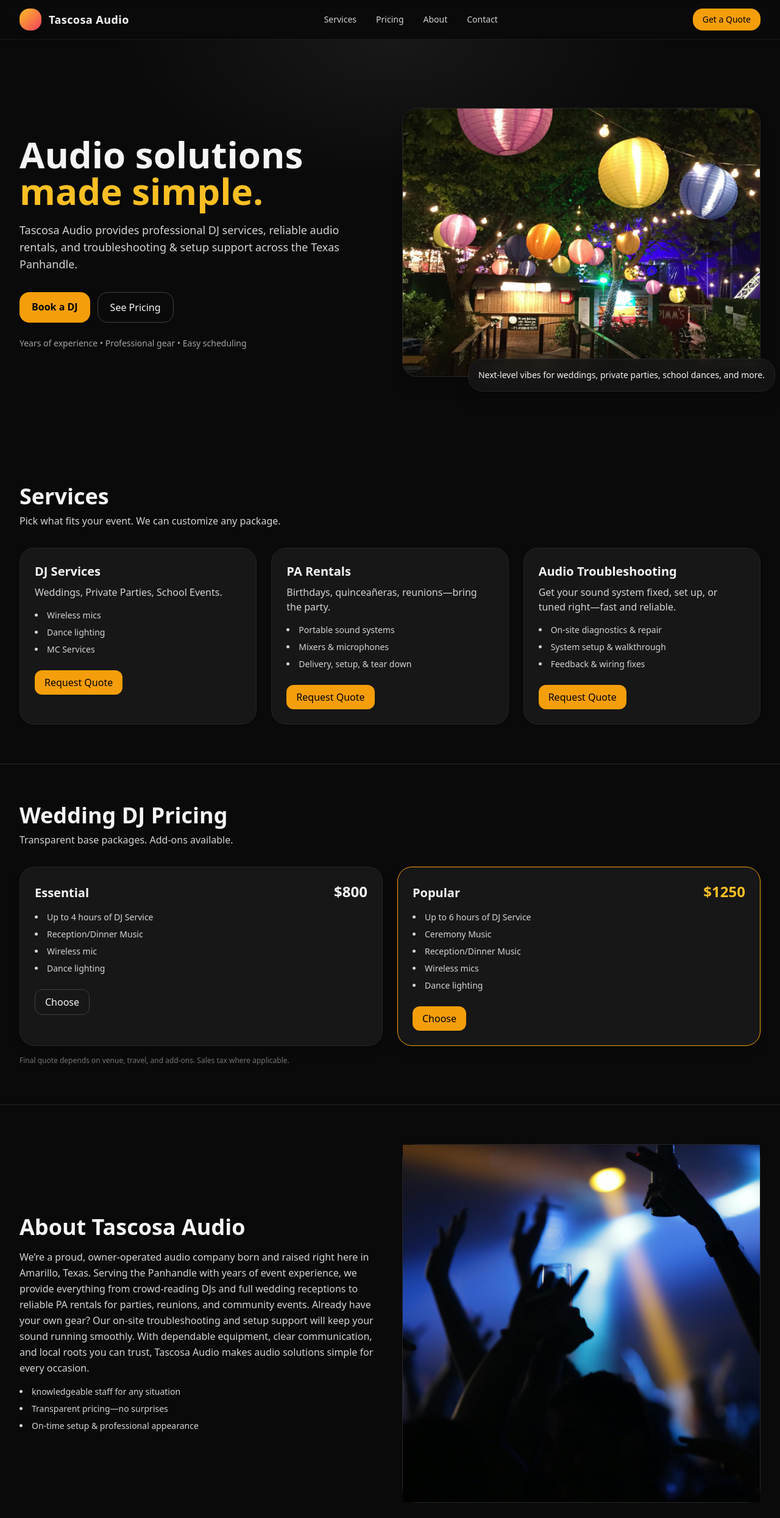
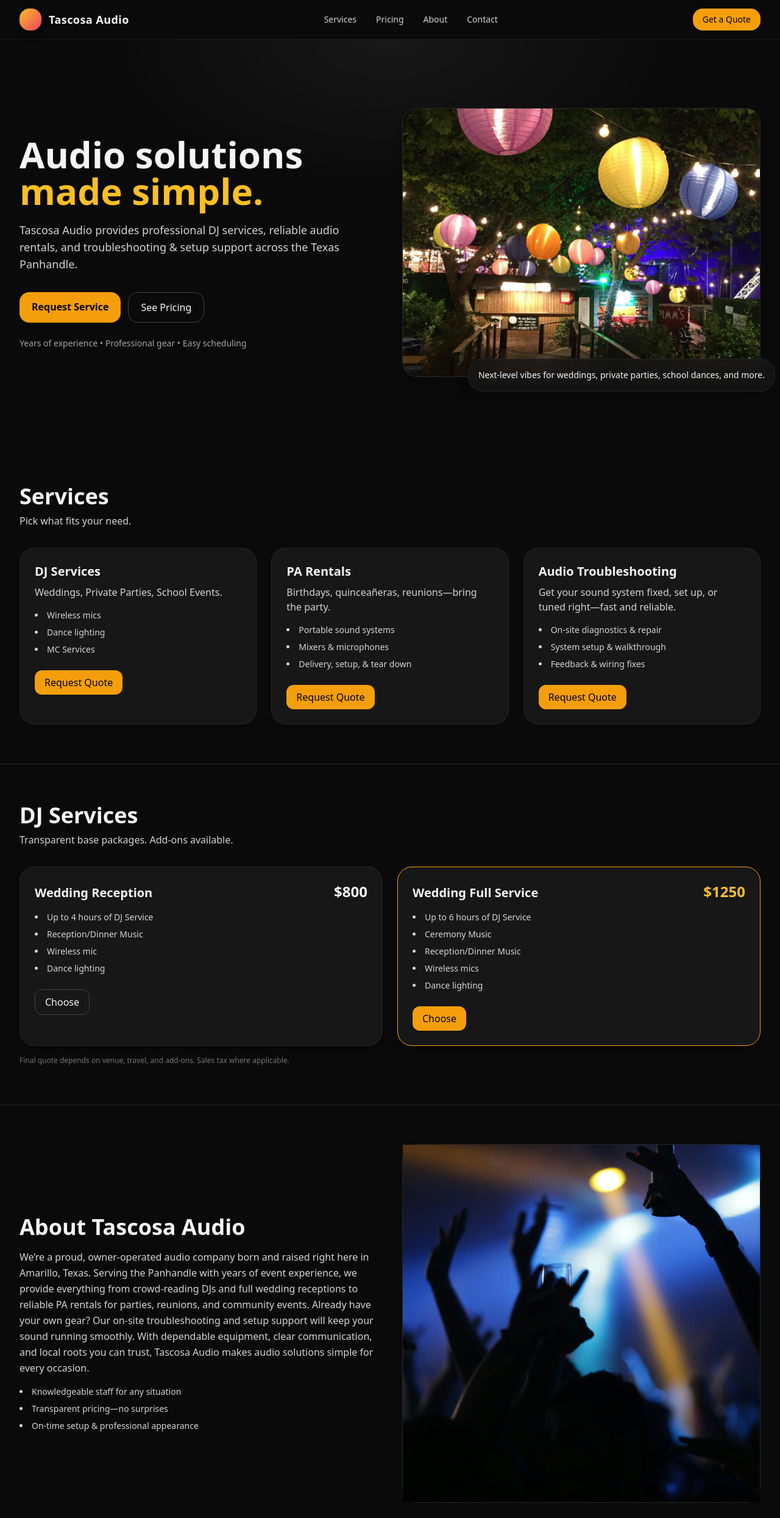
Before and after one commit to dexter806/tascosa.audio, a Next.js app: page / in a window 1280 px wide. Shown: the top 2489 px of the page at 61% size. Built offline with nearby package versions, Linux system fonts and the light colour scheme.

Commit message:
Update index.js

```diff
--- a/pages/index.js
+++ b/pages/index.js
@@ -67,7 +67,7 @@ export default function Home() {
         </p>
         <div className="mt-8 flex gap-3">
           <a href="#contact" className="rounded-2xl px-5 py-3 bg-amber-500 text-black font-semibold shadow hover:bg-amber-400">
-            Book a DJ
+            Request Service
           </a>
           <a href="#pricing" className="rounded-2xl px-5 py-3 border border-neutral-700 hover:border-neutral-500">
             See Pricing
@@ -98,7 +98,7 @@ export default function Home() {
 
       <section id="services" className="mx-auto max-w-7xl px-4 sm:px-6 lg:px-8 py-16">
         <h2 className="text-3xl md:text-4xl font-bold">Services</h2>
-        <p className="mt-2 text-neutral-300">Pick what fits your event. We can customize any package.</p>
+        <p className="mt-2 text-neutral-300">Pick what fits your need.</p>
         <div className="mt-8 grid md:grid-cols-3 gap-6">
           {[
            {
@@ -153,13 +153,13 @@ export default function Home() {
       </section> */}
 
      <section id="pricing" className="mx-auto max-w-7xl px-4 sm:px-6 lg:px-8 py-16 border-t border-neutral-800">
-  <h2 className="text-3xl md:text-4xl font-bold">Wedding DJ Pricing</h2>
+  <h2 className="text-3xl md:text-4xl font-bold">DJ Services</h2>
   <p className="mt-2 text-neutral-300">Transparent base packages. Add-ons available.</p>
 
   <div className="mt-8 grid md:grid-cols-2 gap-6 justify-center">
     {[
-      { tier: "Essential", price: "$800", features: ["Up to 4 hours of DJ Service", "Reception/Dinner Music", "Wireless mic", "Dance lighting"] },
-      { tier: "Popular", price: "$1250", features: ["Up to 6 hours of DJ Service", "Ceremony Music", "Reception/Dinner Music", "Wireless mics", "Dance lighting"], highlight: true },
+      { tier: "Wedding Reception", price: "$800", features: ["Up to 4 hours of DJ Service", "Reception/Dinner Music", "Wireless mic", "Dance lighting"] },
+      { tier: "Wedding Full Service", price: "$1250", features: ["Up to 6 hours of DJ Service", "Ceremony Music", "Reception/Dinner Music", "Wireless mics", "Dance lighting"], highlight: true },
     ].map((p) => (
       <div key={p.tier} className={`rounded-3xl border ${p.highlight ? 'border-amber-500' : 'border-neutral-800'} bg-neutral-900 p-6 shadow-lg`}>
         <div className="flex items-baseline justify-between">
@@ -192,7 +192,7 @@ export default function Home() {
       With dependable equipment, clear communication, and local roots you can trust, Tascosa Audio makes audio solutions simple for every occasion.
             </p>
             <ul className="mt-4 space-y-2 text-sm text-neutral-300 list-disc list-inside">
-              <li>knowledgeable staff for any situation </li>
+              <li>Knowledgeable staff for any situation </li>
               <li>Transparent pricing—no surprises</li>
               <li>On-time setup & professional appearance</li>
             </ul>
```
